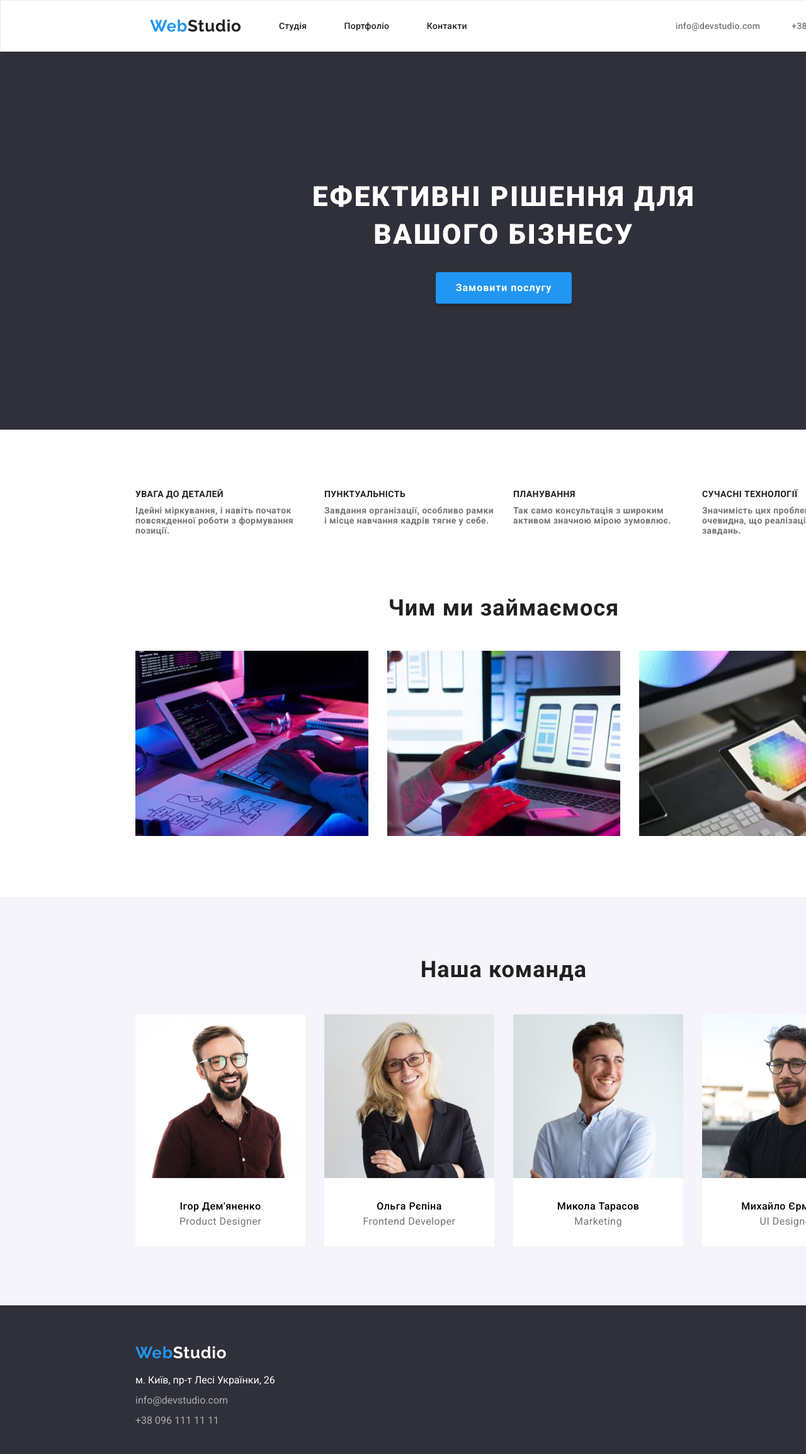
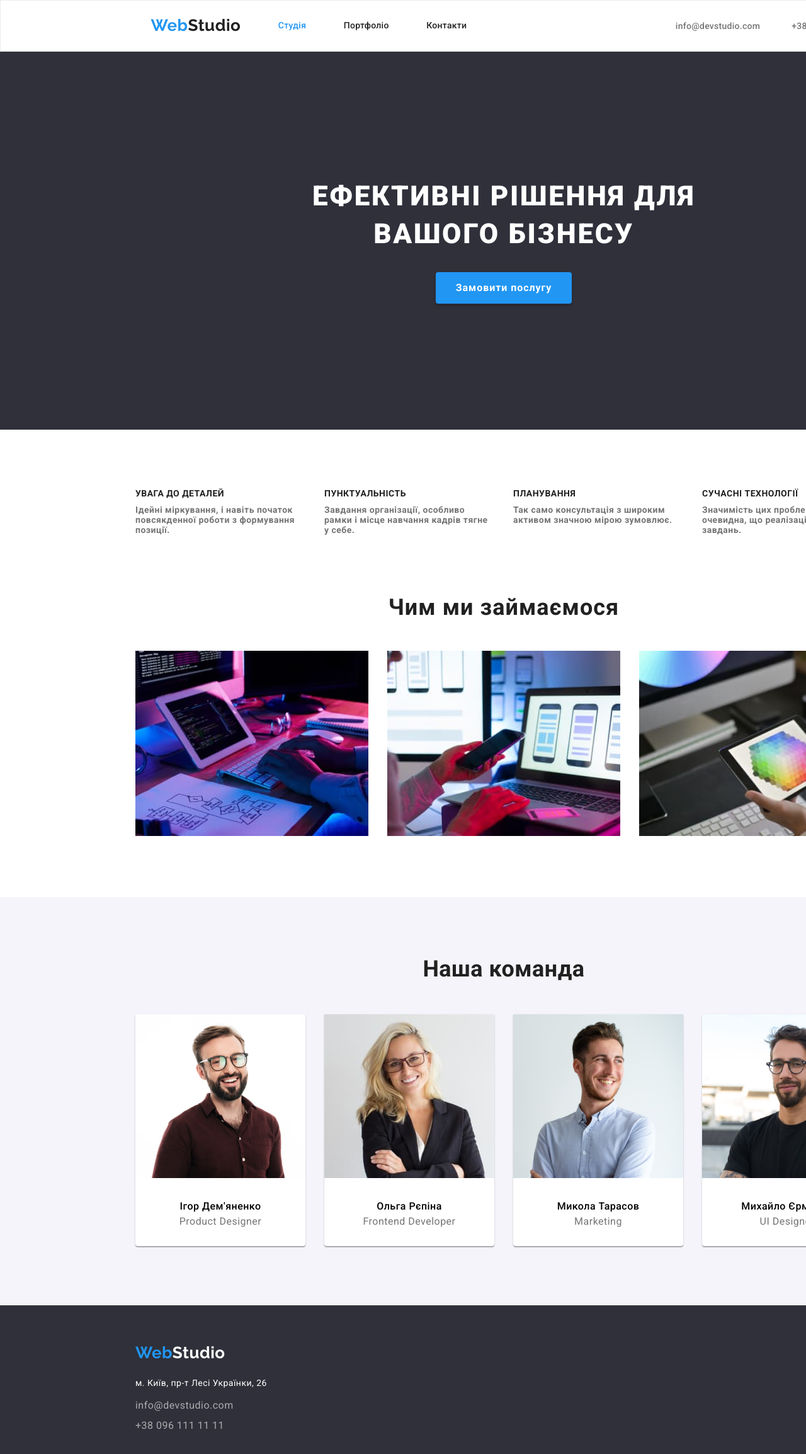
Before and after one commit to paladin3x/goit-markup-hw-02, a plain HTML site: page index.html in a window 1280 px wide. Shown: the top 2308 px of the page at 63% size. Drawn offline with Linux system fonts and the light colour scheme.

Commit message:
First page color

```diff
--- a/css/style.css
+++ b/css/style.css
@@ -1,4 +1,9 @@
 /* для body */
+body {
+  background-color: var(--color-white);
+  font-family: Roboto, sans-serif;
+  letter-spacing: 0.03em;
+}
 body ul {
   list-style: none;
 }
@@ -12,7 +17,7 @@ body a {
   height: 80px;
   background-color: var(--color-white);
   border: 1px solid #ececec;
-
+  border-right-style: none;
   display: flex;
   flex-direction: row;
   align-items: center;
@@ -23,11 +28,9 @@ body a {
 
 .hat-logo {
   font-family: "Raleway";
-  font-style: normal;
   font-weight: 700;
   font-size: 26px;
-  line-height: 31px;
-  letter-spacing: 0.03em;
+  line-height: 1.2;
 
   flex-grow: 1;
   display: flex;
@@ -51,23 +54,22 @@ body a {
 }
 
 .link-navi {
+  font-style: inherit;
   display: flex;
   flex-grow: 1;
   justify-content: space-evenly;
+  font-weight: 500;
+  font-size: 14px;
+  line-height: 1.14;
+
+  letter-spacing: 0.02em;
 }
 .link-navi a {
-  font-family: "Roboto";
-  font-style: normal;
-  font-weight: 500;
-  font-size: 14px;
-  line-height: 16px;
+  color: var(--second-black-text);
+}
 
-  justify-content: space-around;
-  display: flex;
-  flex-grow: 25%;
-  flex-direction: row;
-  letter-spacing: 0.02em;
-  color: var(--second-black-text);
+.link-navi .link.current {
+  color: var(--color-blue);
 }
 /* контакти шапки */
 .hat-contact {
@@ -77,11 +79,9 @@ body a {
 }
 .hat-contact a {
   padding-left: 50px;
-  font-family: "Roboto";
-  font-style: normal;
   font-weight: 500;
   font-size: 14px;
-  line-height: 16px;
+  line-height: 1.14;
 
   letter-spacing: 0.02em;
   color: var(--general-gray-text);
@@ -103,11 +103,9 @@ body a {
 /* логотип футер */
 .logofooter {
   font-family: "Raleway";
-  font-style: normal;
   font-weight: 700;
   font-size: 26px;
-  line-height: 31px;
-  letter-spacing: 0.03em;
+  line-height: 1.19;
 }
 
 .thirdlogo {
@@ -119,12 +117,10 @@ body a {
 }
 /* футер адреса */
 .footaddress {
-  font-family: "Roboto";
-  font-style: normal;
-  font-weight: 400;
-  margin-top: 20px;
   width: 231px;
   height: 81px;
+
+  margin-top: 20px;
   display: flex;
   flex-direction: column;
 }
@@ -133,6 +129,8 @@ body a {
 }
 
 .footaddress .maps {
+  font-size: 14px;
+  line-height: 1.74;
   color: var(--color-white);
 }
 /* секція герой */
@@ -146,11 +144,10 @@ body a {
 .hero-phrase {
   width: 696px;
   height: 120px;
-  font-family: "Roboto";
-  font-style: normal;
+
   font-weight: 900;
   font-size: 44px;
-  line-height: 60px;
+  line-height: 1.36;
 
   padding: 200px 452px 30px 452px;
   text-align: center;
@@ -164,11 +161,10 @@ body a {
   width: 216px;
   height: 50px;
 
-  font-family: "Roboto";
-  font-style: normal;
+  font-family: inherit;
   font-weight: 700;
   font-size: 16px;
-  line-height: 30px;
+  line-height: 1.875;
 
   margin: 0 692px 200px 692px;
   justify-content: center;
@@ -196,12 +192,9 @@ body a {
   justify-content: space-between;
 }
 .fact {
-  font-family: "Roboto";
-  font-style: normal;
   font-weight: 700;
   font-size: 14px;
-  line-height: 16px;
-  letter-spacing: 0.03em;
+  line-height: 1.14;
   text-transform: uppercase;
 
   color: var(--second-black-text);
@@ -209,12 +202,9 @@ body a {
 
 .descr {
   width: 270px;
-  font-family: "Roboto";
-  font-style: normal;
   font-weight: 700;
   font-size: 14px;
-  line-height: 16px;
-  letter-spacing: 0.03em;
+  line-height: 1.14;
 
   padding-top: 10px;
 
@@ -237,11 +227,9 @@ body a {
   justify-content: space-between;
 }
 .work > h2 {
-  font-family: "Roboto";
-  font-style: normal;
   font-weight: 700;
   font-size: 36px;
-  line-height: 42px;
+  line-height: 1.16;
   letter-spacing: 0.03em;
   text-align: center;
 
@@ -251,73 +239,72 @@ body a {
 .team {
   width: 1600px;
   height: 648px;
-  background-color: #f5f4fa;
+
   text-align: center;
   align-items: center;
   display: flex;
   flex-direction: column;
+
+  background-color: #f5f4fa;
 }
 
 .team > h2 {
-  font-family: "Roboto";
-  font-style: normal;
   font-weight: 700;
   font-size: 36px;
-  line-height: 42px;
+  line-height: 1.16;
   text-align: center;
-  letter-spacing: 0.03em;
-  color: var(--second-black-text);
+
   padding-top: 94px;
   padding-bottom: 50px;
+
+  color: var(--second-black-text);
 }
 
 .team ul {
-  list-style: none;
+  width: 1170px;
+
   justify-content: space-between;
+
   display: flex;
-  width: 1170px;
 }
 
 .team li {
+  border-radius: 0px 0px 4px 4px;
+  box-shadow: 0px 1px 3px rgba(0, 0, 0, 0.12), 0px 1px 1px rgba(0, 0, 0, 0.14),
+    0px 2px 1px rgba(0, 0, 0, 0.2);
+
   height: 368px;
-  background-color: var(--color-white);
+
   display: flex;
   flex-direction: column;
   justify-content: space-between;
+
+  background-color: var(--color-white);
 }
 .team h3 {
-  font-family: "Roboto";
-  font-style: normal;
   font-weight: 500;
   font-size: 16px;
-  line-height: 19px;
+  line-height: 1.19;
 
   padding-top: 30px;
   text-align: center;
-  letter-spacing: 0.03em;
 }
 .team p {
-  font-family: "Roboto";
-  font-style: normal;
   font-weight: 400;
   font-size: 16px;
-  line-height: 19px;
+  line-height: 1.19;
   text-align: center;
   padding-bottom: 30px;
-  letter-spacing: 0.03em;
   color: var(--general-gray-text);
 }
 /* portfolio body */
 
 .filters {
-  font-family: "Roboto";
-  font-style: normal;
   font-weight: 500;
   font-size: 16px;
-  line-height: 26px;
+  line-height: 1.625;
 
   text-align: center;
-  letter-spacing: 0.03em;
 
   color: var(--second-black-text);
 }
--- a/index.html
+++ b/index.html
@@ -19,13 +19,13 @@
   <body>
     <header class="hat">
       <nav class="hat-navi">
-        <a href="./" class="hat-logo">
+        <a href="./index.html" class="hat-logo">
           <span class="firstlogo">Web</span
           ><span class="secondlogo">Studio</span>
         </a>
         <ul class="link-navi">
           <li>
-            <a href="./">Студія</a>
+            <a class="link current" href="./index.html">Студія</a>
           </li>
           <li>
             <a href="./portfolio.html">Портфоліо</a>
```
Also changed, not shown: contacts.html (+2 -2 lines), portfolio.html (+2 -2 lines).
